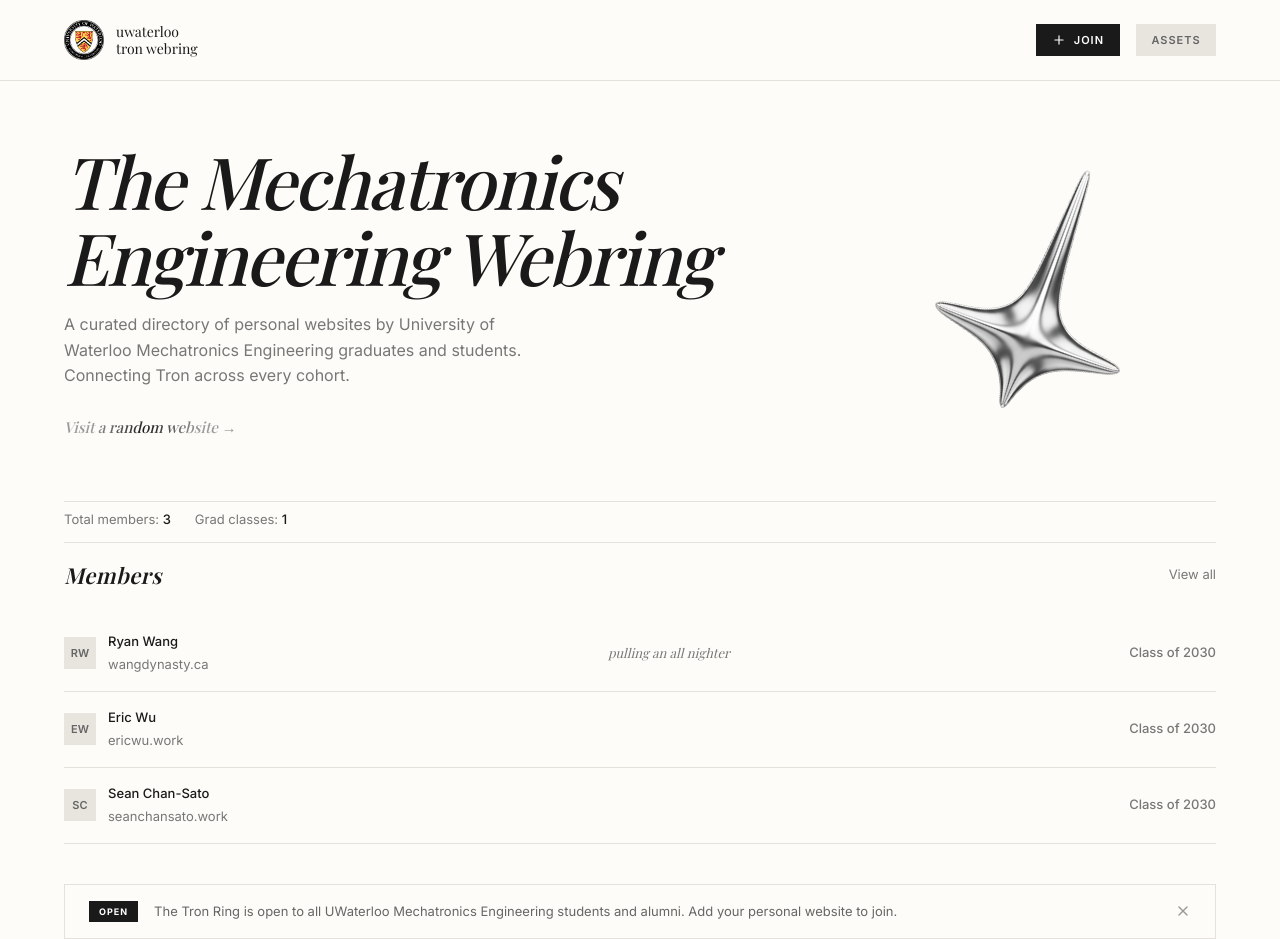
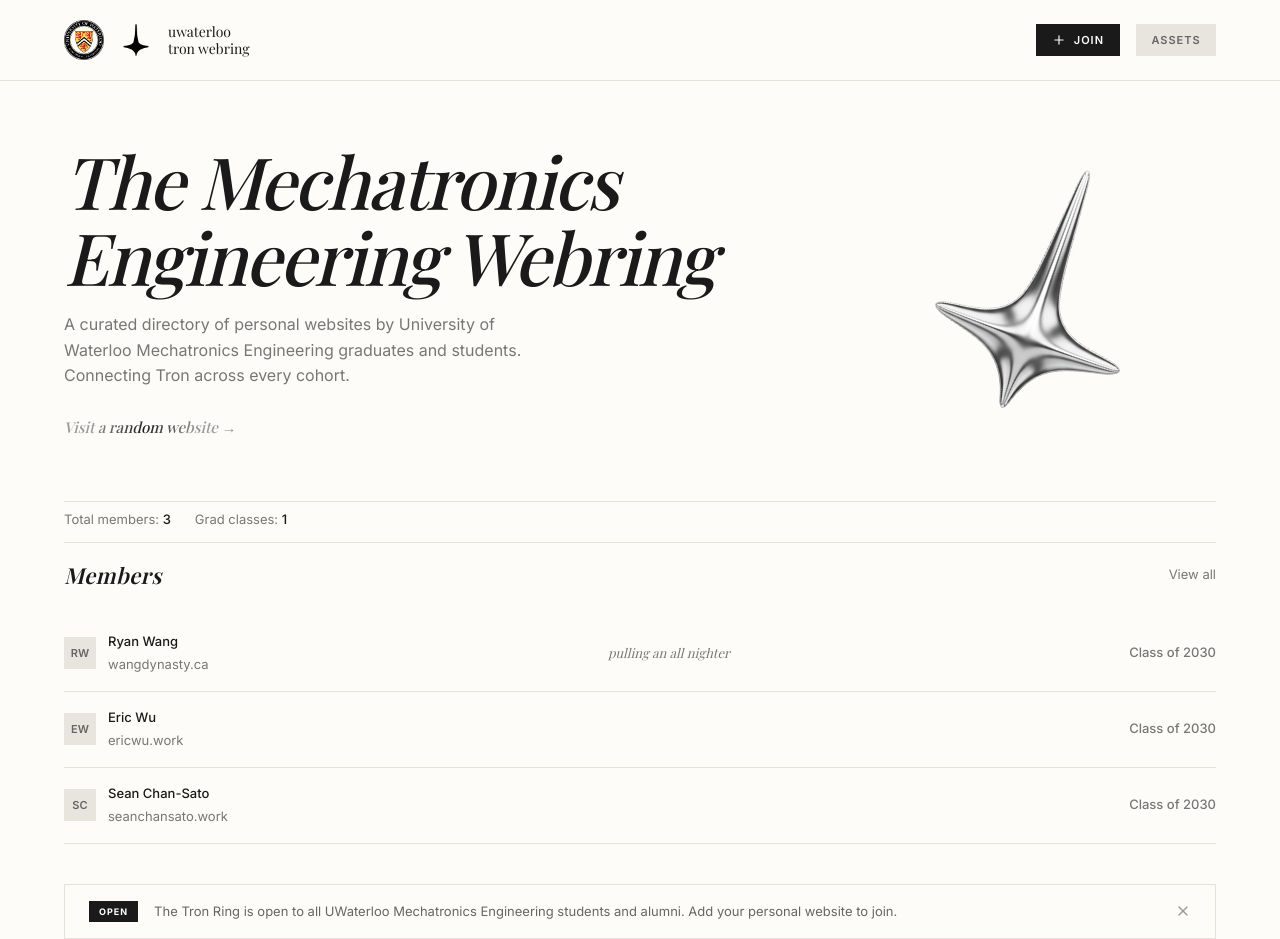
Before and after one commit to sym7534/tron-webring, a Next.js app: page / in a window 1280 px wide. Built offline with nearby package versions, Linux system fonts and the light colour scheme; a web font is replaced by a local one.

Commit message:
edited favicon

```diff
--- a/app/layout.tsx
+++ b/app/layout.tsx
@@ -20,7 +20,8 @@
   description:
     "A curated directory of personal websites by University of Waterloo Mechatronics Engineering graduates and students.",
   icons: {
-    icon: "/favicon.png",
+    icon: "/faviconmaxsize.png",
+    apple: "/faviconmaxsize.png",
   },
 };
 
--- a/app/page.tsx
+++ b/app/page.tsx
@@ -17,6 +17,7 @@
       <header className="flex items-center justify-between px-16 py-5 border-b border-[#E5E2DC]">
         <div className="flex items-center gap-3">
           <img src="/waterloo.png" alt="Waterloo" className="h-10" />
+          <img src="/logoblack.png" alt="Tron Webring" className="h-10" />
           <span className="font-serif text-sm leading-tight">
             uwaterloo<br />tron webring
           </span>
```
Also changed, not shown: public/faviconmaxsize.png (added), 1 other file (tests, documents, lock files or other folders).
